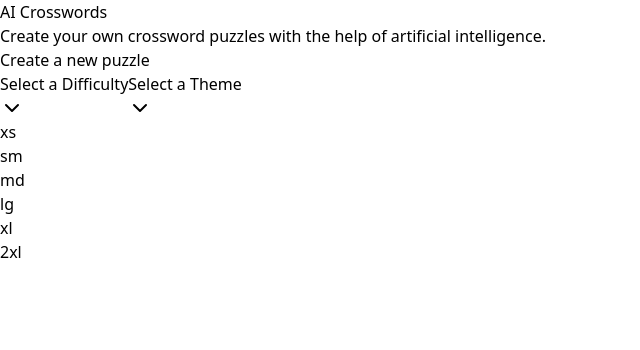
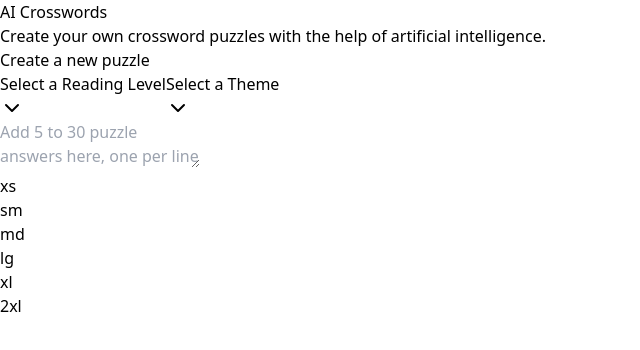
Before and after one commit to Seth-McKilla/ai-crossword, a Next.js app: page / in a window 1280 px wide. Shown: the top 350 px of the page, without its empty margins (0-640 px from the left). Built offline with nearby package versions, Linux system fonts and the light colour scheme.

Commit message:
Add text area component

```diff
--- a/app/(home)/page.tsx
+++ b/app/(home)/page.tsx
@@ -5,6 +5,7 @@
   SelectTrigger,
   SelectValue,
 } from "@/components/ui/select"
+import { Textarea } from "@/components/ui/textarea"
 
 export default function HomePage() {
   return (
@@ -23,26 +24,42 @@
           Create a new puzzle
         </h2>
         <div className="flex space-x-2">
+          <div className="flex-col space-y-2">
             <Select>
-            <SelectTrigger className="w-[180px]">
-              <SelectValue placeholder="Select a Difficulty" />
+              <SelectTrigger className="w-[200px]">
+                <SelectValue placeholder="Select a Reading Level" />
               </SelectTrigger>
               <SelectContent>
-              <SelectItem value="light">Easy</SelectItem>
-              <SelectItem value="dark">Medium</SelectItem>
-              <SelectItem value="system">Hard</SelectItem>
+                <SelectItem value="kindergarten">Kindergarten</SelectItem>
+                <SelectItem value="elementary-school">
+                  Elementary School
+                </SelectItem>
+                <SelectItem value="middle-school">Middle School</SelectItem>
+                <SelectItem value="high-school">High School</SelectItem>
+                <SelectItem value="college">College</SelectItem>
               </SelectContent>
             </Select>
             <Select>
-            <SelectTrigger className="w-[180px]">
+              <SelectTrigger className="w-[200px]">
                 <SelectValue placeholder="Select a Theme" />
               </SelectTrigger>
               <SelectContent>
-              <SelectItem value="light">Whimsical</SelectItem>
-              <SelectItem value="dark">Funny</SelectItem>
-              <SelectItem value="system">Dark</SelectItem>
+                <SelectItem value="cryptic">Cryptic</SelectItem>
+                <SelectItem value="educational">Educational</SelectItem>
+                <SelectItem value="iambic-pentameter">
+                  Iambic Pentameter
+                </SelectItem>
+                <SelectItem value="noir">Noir</SelectItem>
+                <SelectItem value="whimsical">Whimsical</SelectItem>
               </SelectContent>
             </Select>
+          </div>
+          <div className="w-full">
+            <Textarea
+              className="h-full"
+              placeholder="Add 5 to 30 puzzle answers here, one per line or separated by commas."
+            />
+          </div>
         </div>
       </section>
     </>
--- /dev/null
+++ b/components/ui/textarea.tsx
@@ -0,0 +1,24 @@
+import * as React from "react"
+
+import { cn } from "@/lib/utils"
+
+export interface TextareaProps
+  extends React.TextareaHTMLAttributes<HTMLTextAreaElement> {}
+
+const Textarea = React.forwardRef<HTMLTextAreaElement, TextareaProps>(
+  ({ className, ...props }, ref) => {
+    return (
+      <textarea
+        className={cn(
+          "flex h-20 w-full rounded-md border border-slate-300 bg-transparent py-2 px-3 text-sm placeholder:text-slate-400 focus:outline-none focus:ring-2 focus:ring-slate-400 focus:ring-offset-2 disabled:cursor-not-allowed disabled:opacity-50 dark:border-slate-700 dark:text-slate-50 dark:focus:ring-slate-400 dark:focus:ring-offset-slate-900",
+          className
+        )}
+        ref={ref}
+        {...props}
+      />
+    )
+  }
+)
+Textarea.displayName = "Textarea"
+
+export { Textarea }
```
Lines whose indentation alone changed are shown as unchanged.
